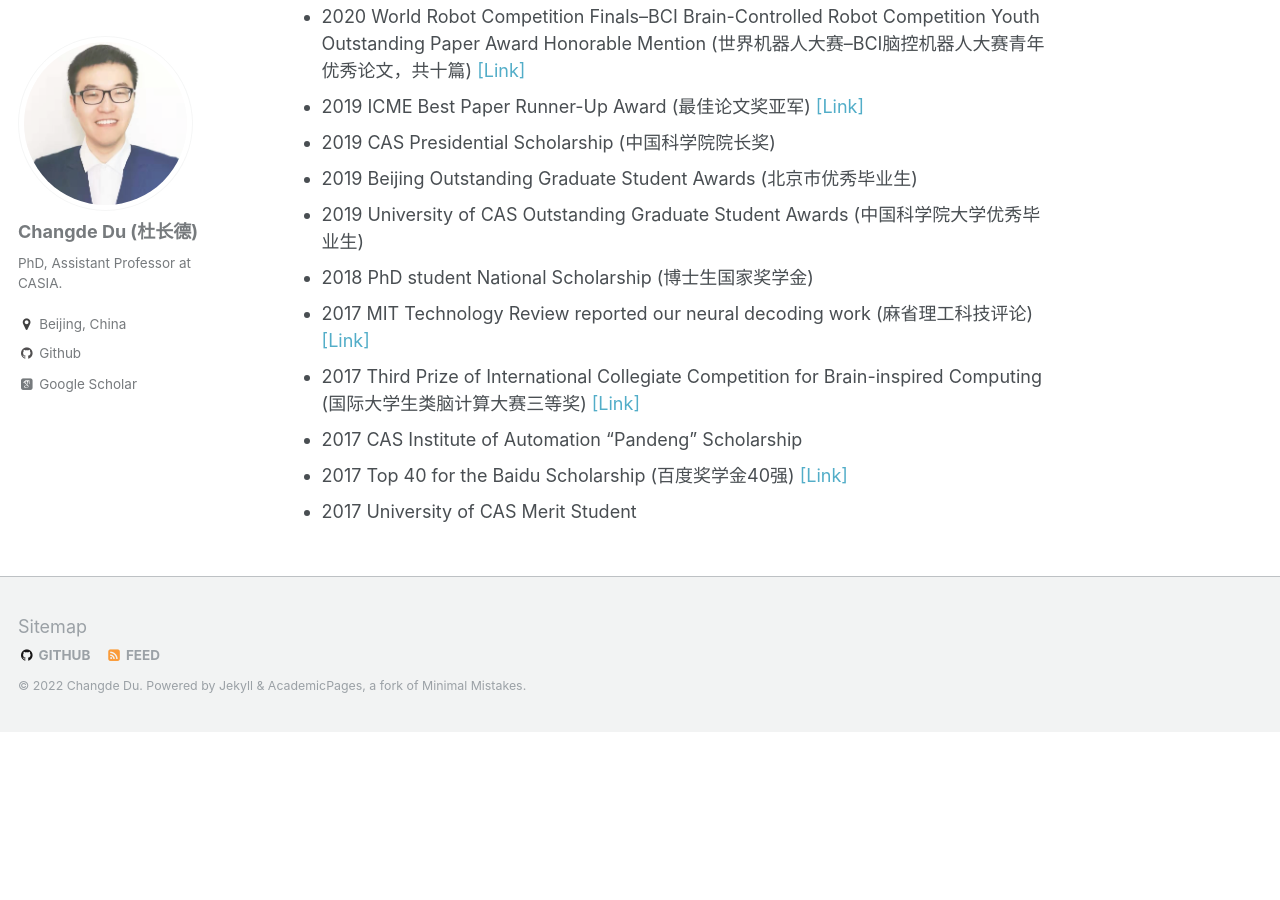
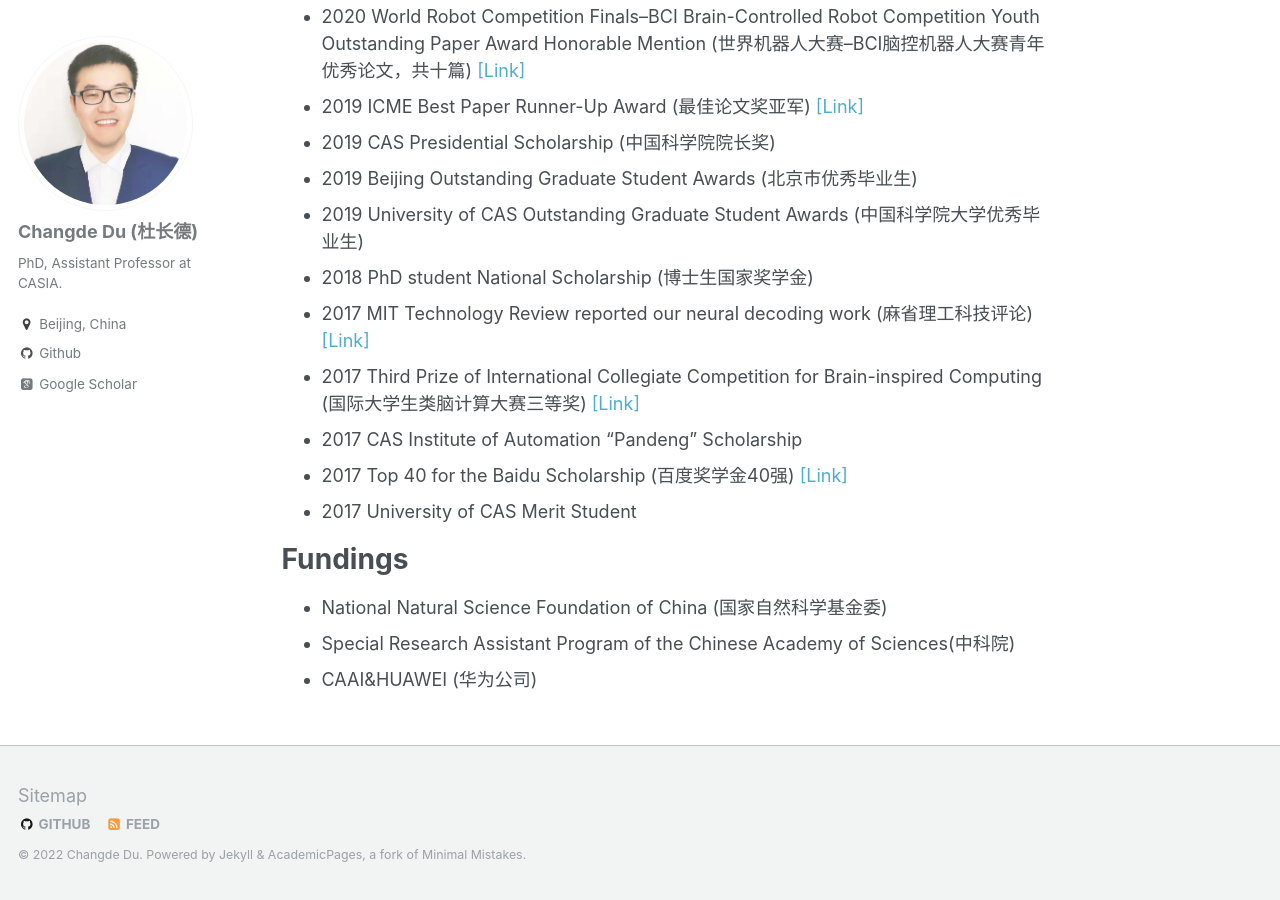
Before and after one commit to ChangdeDu/changdedu.github.io, a Jekyll site: the page built from _pages/about.md, in a window 1280 px wide and 900 px high, scrolled down 8195 px. Built offline with Jekyll 4.4.1, drawn with Linux system fonts in a browser that asks for light colours; some web fonts are replaced; before the commit the page ends 8927 px from its top, so only the background shows below that.

Commit message:
Update about.md

```diff
--- a/_pages/about.md
+++ b/_pages/about.md
@@ -186,3 +186,8 @@ Joint European Conference on Machine Learning and Knowledge Discovery in Databas
 -	2017 CAS Institute of Automation “Pandeng” Scholarship
 -	2017 Top 40 for the Baidu Scholarship (百度奖学金40强) [[Link]](https://mp.weixin.qq.com/s/sTWcdiDmGaufXvfe5w0Wxg)
 -	2017 University of CAS Merit Student
+
+# Fundings
+-	National Natural Science Foundation of China (国家自然科学基金委)
+-	Special Research Assistant Program of the Chinese Academy of Sciences(中科院)
+-	CAAI&HUAWEI (华为公司)
```
